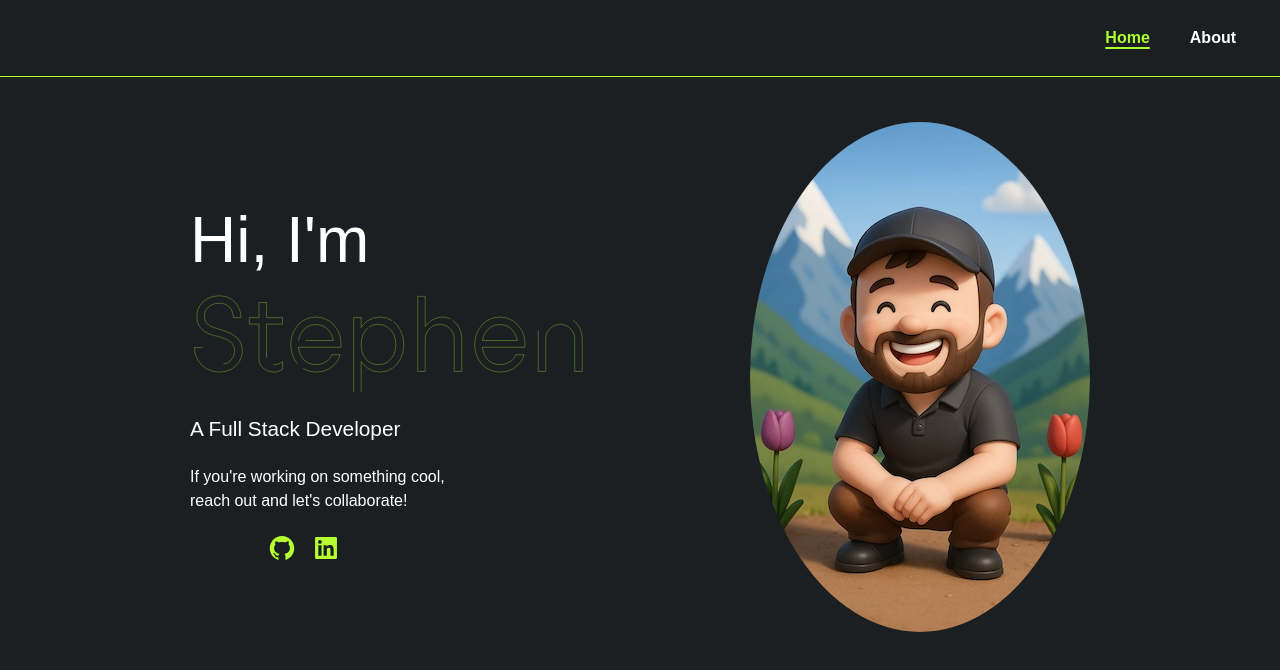
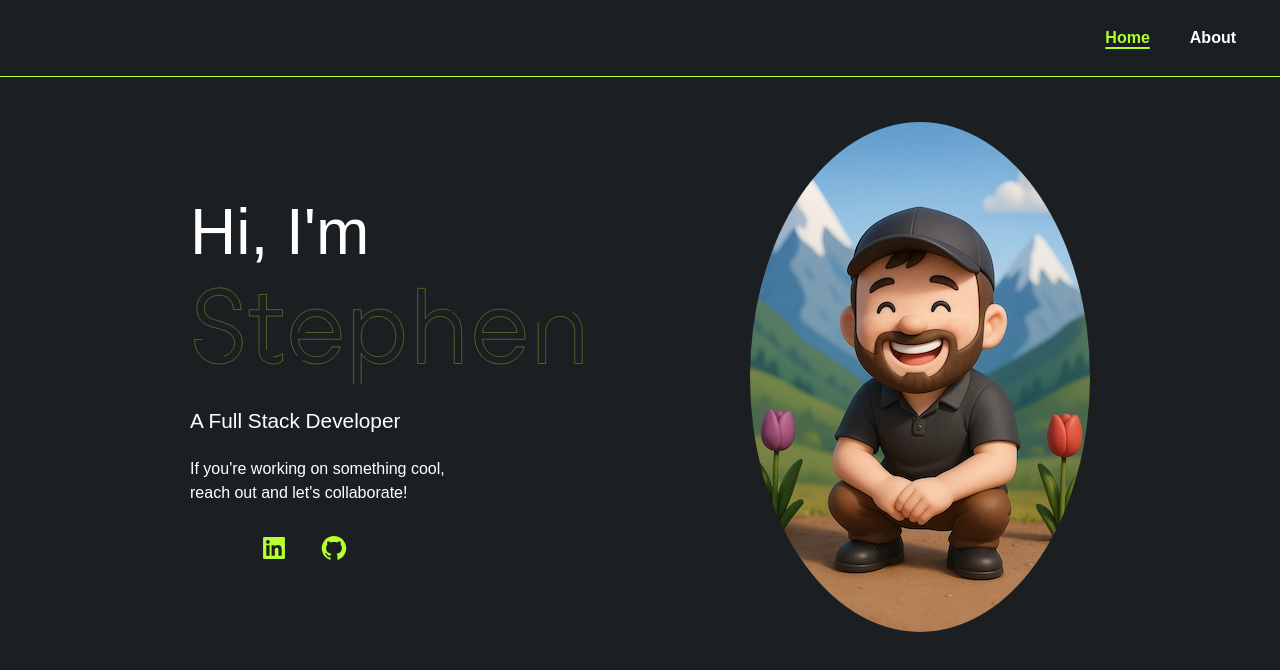
Before and after one commit to smontana/Portfolio, a React (Create React App) app: page / in a window 1280 px wide. Shown: the top 670 px of the page. Built offline with nearby package versions, Linux system fonts and the light colour scheme; some icons are missing.

Commit message:
updated Socials component to be WCAG 2.2 AA compliant

```diff
--- a/src/components/Socials/Socials.jsx
+++ b/src/components/Socials/Socials.jsx
@@ -3,12 +3,32 @@ import { AiFillLinkedin, AiOutlineGithub } from "react-icons/ai";
 
 export const Socials = () => {
   return (
-    <div className="icons">
-      <a href="https://github.com/smontana" target="_blank" rel="noreferrer">
-        <AiOutlineGithub style={{ color: "#B6FF30" }} />
+    <div className="icons" role="navigation" aria-label="Social media links">
+      <a
+        href="https://www.linkedin.com/in/stephen-montana/"
+        target="_blank"
+        rel="noreferrer"
+        aria-label="Visit Stephen Montana's LinkedIn profile (opens in new window)"
+        title="LinkedIn Profile"
+      >
+        <AiFillLinkedin
+          style={{ color: "#B6FF30" }}
+          aria-hidden="true"
+        />
+        <span className="visually-hidden">LinkedIn</span>
       </a>
-      <a href="https://www.linkedin.com/in/stephen-montana/" target="_blank" rel="noreferrer">
-        <AiFillLinkedin style={{ color: "#B6FF30" }} />
+      <a
+        href="https://github.com/smontana"
+        target="_blank"
+        rel="noreferrer"
+        aria-label="Visit Stephen Montana's GitHub profile (opens in new window)"
+        title="GitHub Profile"
+      >
+        <AiOutlineGithub
+          style={{ color: "#B6FF30" }}
+          aria-hidden="true"
+        />
+        <span className="visually-hidden">GitHub</span>
       </a>
     </div>
   );
--- a/src/components/Socials/Style.scss
+++ b/src/components/Socials/Style.scss
@@ -6,10 +6,103 @@
   font-size: 28px;
   width: 57%;
   justify-content: center;
+
+  a {
+    // Ensure minimum touch target size (24x24px for WCAG 2.2 AA, but 44x44px is better for mobile)
+    min-width: 44px;
+    min-height: 44px;
+    display: flex;
+    align-items: center;
+    justify-content: center;
+    padding: 8px;
+    border-radius: 4px;
+    transition: all 0.3s ease;
+    position: relative;
+
+    // Focus indicators for keyboard navigation
+    &:focus {
+      outline: 2px solid $primaryColor;
+      outline-offset: 4px;
+    }
+
+    // Remove outline for mouse users, keep for keyboard
+    &:focus:not(:focus-visible) {
+      outline: none;
+    }
+
+    &:focus-visible {
+      outline: 2px solid $primaryColor;
+      outline-offset: 4px;
+    }
+
+    // Hover state for better feedback
+    &:hover {
+      transform: scale(1.1);
+      background-color: rgba($primaryColor, 0.1);
+
+      svg {
+        color: white !important;
+      }
+    }
+
+    // Active state for click feedback
+    &:active {
+      transform: scale(0.95);
+    }
+
+    // High contrast mode support
+    @media (prefers-contrast: high) {
+      &:hover {
+        background-color: rgba($primaryColor, 0.2);
+      }
+    }
+  }
+
+  // Better icon sizing
+  svg {
+    width: 28px;
+    height: 28px;
+    transition: color 0.3s ease;
+  }
 }
 
-@media screen and (max-width: 700px){
+// Utility class for screen reader only text
+// This text is read by screen readers but not visible on screen
+.visually-hidden {
+  position: absolute;
+  width: 1px;
+  height: 1px;
+  padding: 0;
+  margin: -1px;
+  overflow: hidden;
+  clip: rect(0, 0, 0, 0);
+  white-space: nowrap;
+  border: 0;
+}
+
+// Reduced motion support for users who prefer less animation
+@media (prefers-reduced-motion: reduce) {
+  .icons a {
+    transition: none;
+
+    &:hover {
+      transform: none;
+    }
+
+    &:active {
+      transform: none;
+    }
+  }
+}
+
+@media screen and (max-width: 700px) {
   .icons {
     width: 100%;
+
+    // Ensure good spacing on mobile
+    a {
+      min-width: 48px;
+      min-height: 48px;
+    }
   }
 }
```
